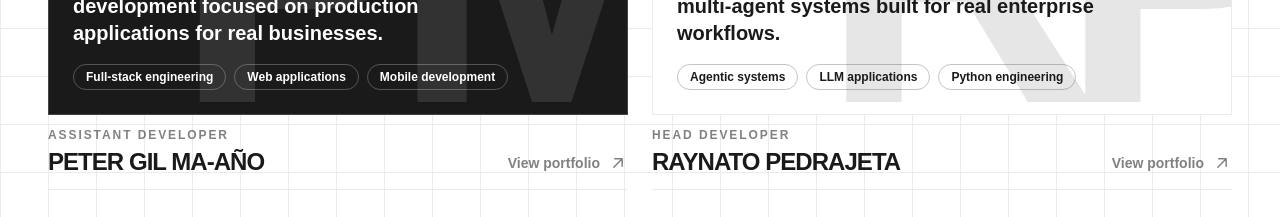
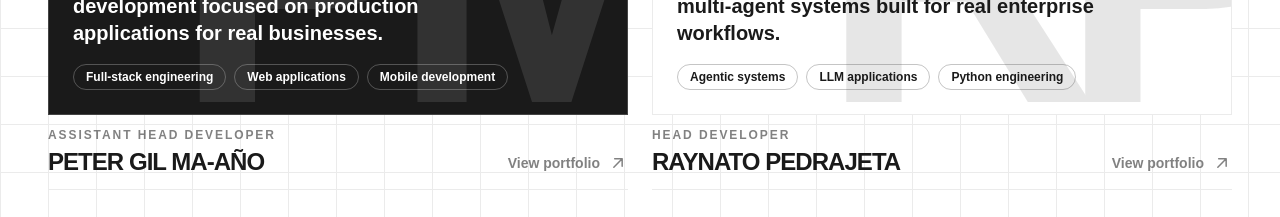
Before and after one commit to Ma-ano/Freelance, a React (Vite) app: page / in a window 1280 px wide. Shown: the part 1300-1517 px from the top of the page. Built offline with nearby package versions, Linux system fonts and the light colour scheme.

Commit message:
Update Wren Labs developer roles

```diff
--- a/src/App.jsx
+++ b/src/App.jsx
@@ -12,7 +12,7 @@ const projects = [
     id: 'peter',
     title: 'PETER GIL MA-AÑO',
     initials: 'PM',
-    eyebrow: 'Assistant Developer',
+    eyebrow: 'Assistant Head Developer',
     category: 'Web & Mobile',
     href: 'https://ma-ano-portfolio.vercel.app/',
     color: '#1A1A1A',
```
Also changed, not shown: 1 other file (tests, documents, lock files or other folders).
